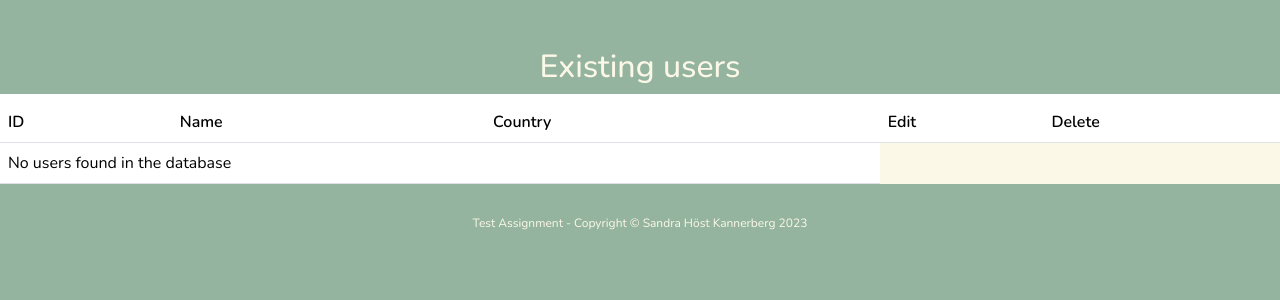
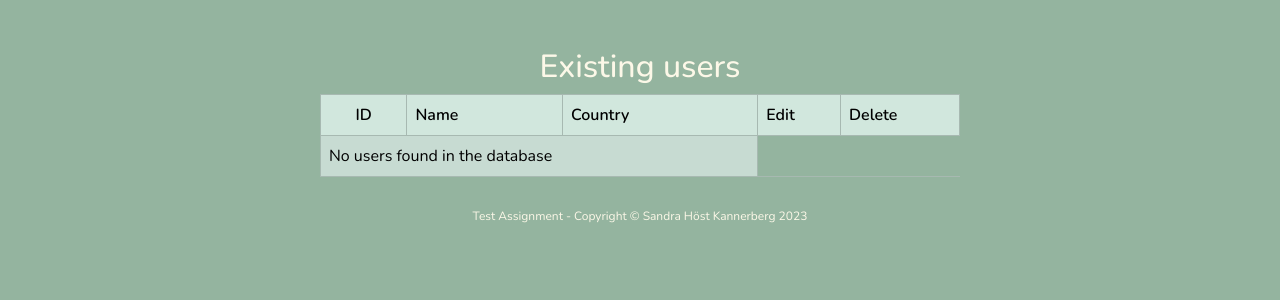
Before and after one commit to SandraHKannerberg/test-project-client, a PHP site: page /users/excistingUserPage.php in a window 1280 px wide. Shown: the part 96-396 px from the top of the page. Run offline with PHP 8.4, Linux system fonts and the light colour scheme; data that the repository does not hold is empty; some libraries are stand-ins or nearby versions.

Commit message:
css - table userlist

```diff
--- a/css/user.css
+++ b/css/user.css
@@ -1,35 +1,26 @@
 .my-userlist-wrapper {
     display: flex;
+    flex-direction: column;
+    align-items: center;
     justify-content: center;
     padding: 0;
+    margin-top: 3rem;
 }
 
+.my-tablerow {
+    padding: 15rem;
+  }
 
-.table {
-    background-color: #FCF8E8;
-    color: black;
+.btn{
+    border-radius: 50%;
 }
 
-/* Table heading area*/
-thead {
-    height: 3rem;
-    background-color: #DF7861;;
-    color: #FCF8E8;
-    font-size: 16px;
+.my-table-content-center {
+    text-align: center;
+    vertical-align: middle;
 }
 
-
-.users-container{
-    margin-top: 3rem;
-    width: 100%;
-    display: flex;
-    justify-content: center;
+.my-table-content-left {
+    text-align: left;
+    vertical-align: middle;
 }
-
-/* .my-edit-btn {
-    margin-bottom: 3rem;
-}
-
-.my-del-btn{
-    margin-bottom: 3rem;
-} */
--- a/excistingUserPage.php
+++ b/excistingUserPage.php
@@ -16,7 +16,8 @@
     <?php include("header.php"); ?>
 
     <main class="my-userlist-wrapper container-fluid">
-        <div class="users-container row">
+        <div class="my-table-wrapper col-sm-10 col-md-8 col-lg-6">
+            <h2 class="text-center">Existing users</h2>
             <?php include("includes/userList.php"); ?>
         </div>
     </main>
--- a/includes/config.php
+++ b/includes/config.php
@@ -5,4 +5,11 @@ $username = 'root';
 $password = 'root';
 $database = 'test-uppgift';
 $port = 3307; //If not standard
+
+$conn = new mysqli($servername, $username, $password, $database, $port);
+
+//Check the connection
+if ($conn->connect_error) {
+    die("Couldn't connect to database: " . $conn->connect_error);
+}
 ?>
--- a/includes/userList.php
+++ b/includes/userList.php
@@ -1,26 +1,18 @@
-<h2 class="text-center">Existing users</h2>
-
-<table class="table">
+<table class="table table-success table-striped table-bordered">
   <thead>
     <tr>
-      <th scope="col">ID</th>
+      <th scope="col" class="my-table-content-center">ID</th>
       <th scope="col">Name</th>
       <th scope="col">Country</th>
       <th scope="col">Edit</th>
       <th scope="col">Delete</th>
     </tr>
   </thead>
+  <tbody>
 
     <?php
     //Connect to database
     include('includes/config.php');
-
-    $conn = new mysqli($servername, $username, $password, $database, $port);
-
-    //Check the connection
-    if ($conn->connect_error) {
-        die("Couldn't connect to database: " . $conn->connect_error);
-    }
 
     //Get all users
     $sql = 'SELECT * FROM user_table';
@@ -30,24 +22,24 @@
     //Loop all users and give each user one line
     if ($users->num_rows > 0) {
         while ($row = $users->fetch_assoc()) {
-            echo '<tbody class="my-tablebody">';
-            echo '<tr>';
-            echo '<td>' . $row['id'] . '</td>';
-            echo '<td>' . $row['name'] . '</td>';
-            echo '<td>' . $row['country'] . '</td>';
-            echo '<td>';
-            echo '<button type="button" class="my-edit-btn btn btn-dark"><i class="fa-solid fa-pen-to-square"></i></button>';
-            echo '</td>';
-            echo '<td>';
-            echo '<button type="button" class="my-del-btn btn btn-danger"><i class="fa-solid fa-trash"></i></button>';
-            echo '</td>';
-            echo '</tr>';
-            echo '</tbody>';
+
+            echo "<tr>";
+            echo "<td class='my-table-content-center'>" . $row["id"] . "</td>";
+            echo "<td class='my-table-content-left'>" . $row["name"] . "</td>";
+            echo "<td class='my-table-content-left'>" . $row["country"] . "</td>";
+            echo "<td class='text-center'>";
+            echo "<button type='button' class='btn btn-dark'><i class='fa-solid fa-pen-to-square'></i></button>";
+            echo "</td>";
+            echo "<td class='text-center'>";
+            echo "<button type='button' class='btn btn-danger'><i class='fa-solid fa-trash'></i></button>";
+            echo "</td>";
+            echo "</tr>";
         }
     } else {
-        echo '<tr><td colspan="3">No users found in the database</td></tr>';
+        echo "<tr><td colspan='3'>No users found in the database</td></tr>";
     }
 
     $conn->close();
     ?>
+    </tbody>
 </table>
```
